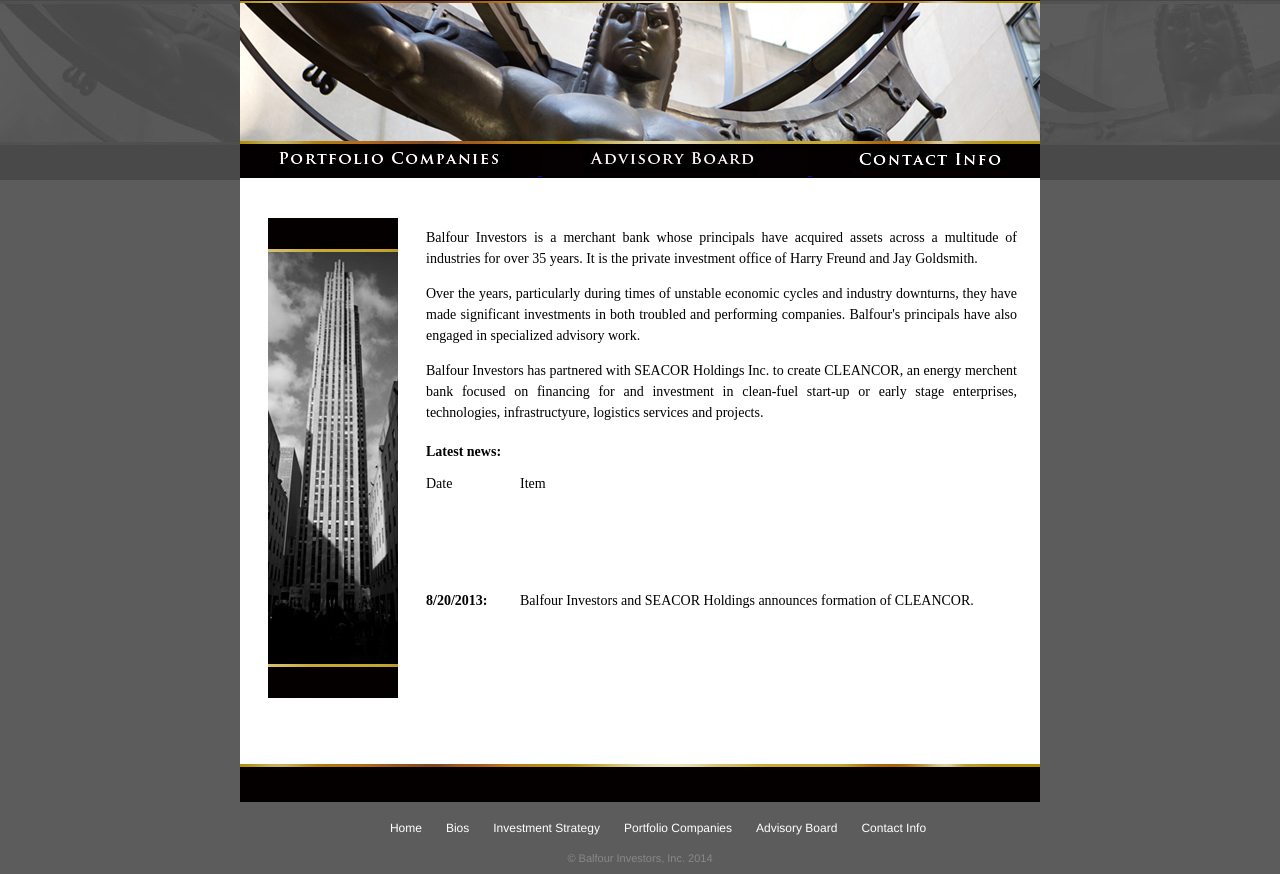
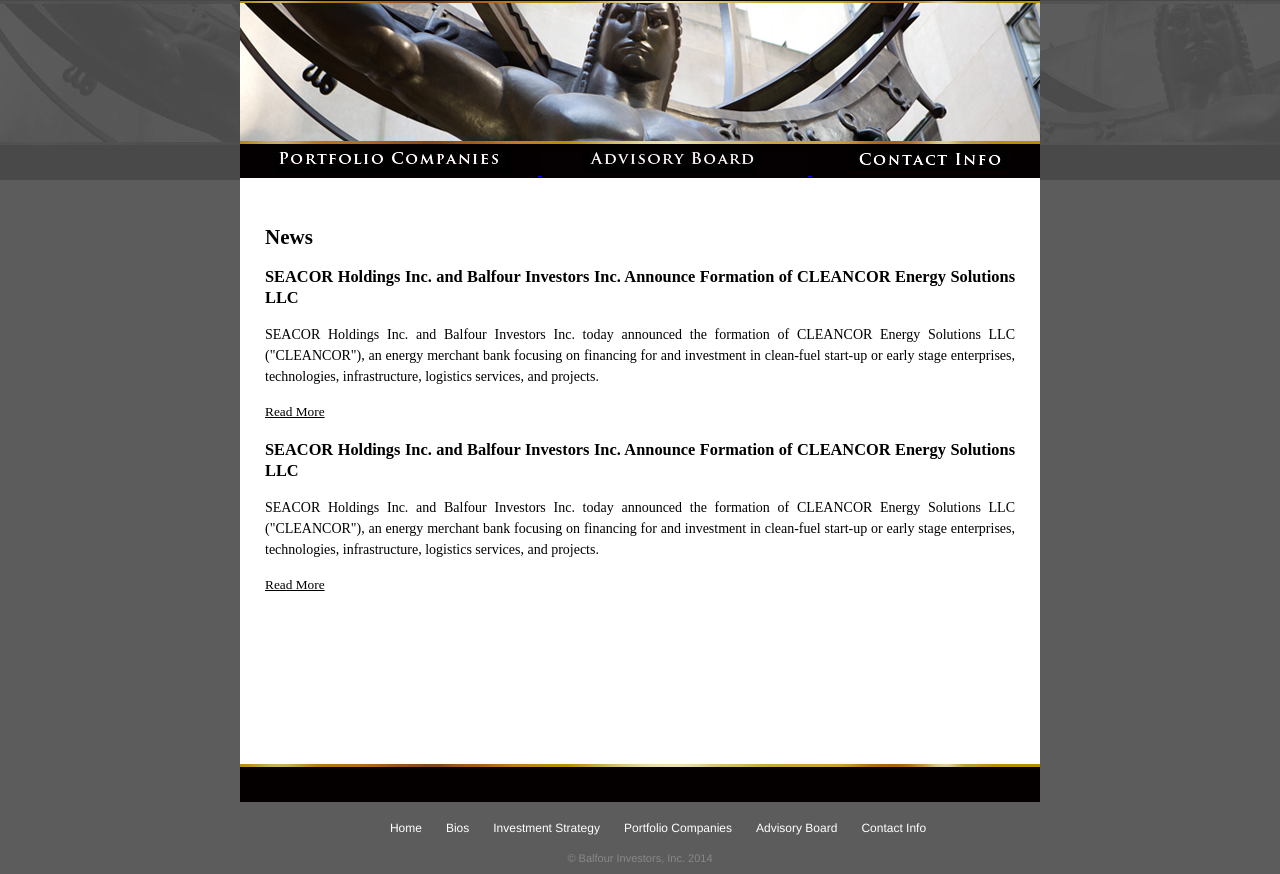
Before and after one commit to AramZS/balfour, a PHP site: page /news.php in a window 1280 px wide. Shown: the part 119-993 px from the top of the page. Run offline with PHP 8.4, Linux system fonts and the light colour scheme.

Commit message:
Here's the news

```diff
--- a/news.php
+++ b/news.php
@@ -13,32 +13,29 @@
 
 <div id="content" align="center">
 	<div id="center_content_noscroll" align="justify">
-		<table valign="top">
-			<tr>
-				<td valign="top" rowspan="4" colspan="1">
-					<img src="images/home_left.jpg" alt=""/>
-				</td>
-				<td valign="top" colspan="4" rowspan="1" align="justify" height="180px">
-				<p>Balfour Investors is a merchant bank whose principals have acquired assets across a multitude of industries for over 35 years. It is the private investment office of Harry Freund and Jay Goldsmith.
+		<div id="newsbox" class="inner">
+			<h2>
+				News
+			</h2>
+			<div class="article">
+				<h3>
+					SEACOR Holdings Inc. and Balfour Investors Inc. Announce Formation of CLEANCOR Energy Solutions LLC
+				</h3>
+				<p>
+				SEACOR Holdings Inc. and Balfour Investors Inc. today announced the formation of CLEANCOR Energy Solutions LLC ("CLEANCOR"), an energy merchant bank focusing on financing for and investment in clean-fuel start-up or early stage enterprises, technologies, infrastructure, logistics services, and projects.
 				</p>
-				<p>Over the years, particularly during times of unstable economic cycles and industry downturns, they have made significant investments in both troubled and performing companies.  Balfour's principals have also engaged in specialized advisory work.</p>
-					<p>
-					Balfour Investors has partnered with SEACOR Holdings Inc. to create CLEANCOR, an energy merchent bank focused on financing for and investment in clean-fuel start-up or early stage enterprises, technologies, infrastructyure, logistics services and projects.
-					</p>
-				</td>
-			</tr>
-			<tr valign="top" height="30px">
-				<th colspan="4" valign="top">Latest news:</th>
-			</tr>
-			<tr valign="top">
-				<td colspan="1" width="90px">Date</td>
-				<td colspan="3">Item</td>
-			</tr>
-			<tr valign="top">
-				<td><strong>8/20/2013:</strong></td>
-				<td>Balfour Investors and SEACOR Holdings announces formation of CLEANCOR.</td>
-			</tr>
-		</table>
+				<p><a href="article-seacor-balfour-announce.php">Read More</a></p>
+			</div>
+			<div class="article">
+				<h3>
+					SEACOR Holdings Inc. and Balfour Investors Inc. Announce Formation of CLEANCOR Energy Solutions LLC
+				</h3>
+				<p>
+				SEACOR Holdings Inc. and Balfour Investors Inc. today announced the formation of CLEANCOR Energy Solutions LLC ("CLEANCOR"), an energy merchant bank focusing on financing for and investment in clean-fuel start-up or early stage enterprises, technologies, infrastructure, logistics services, and projects.
+				</p>
+				<p><a href="article-seacor-balfour-announce.php">Read More</a></p>
+			</div>
+		</div>
 	</div>
 </div>
 
```
Also changed, not shown: article-seacor-balfour-announce.php (added, +40 -0 lines).
